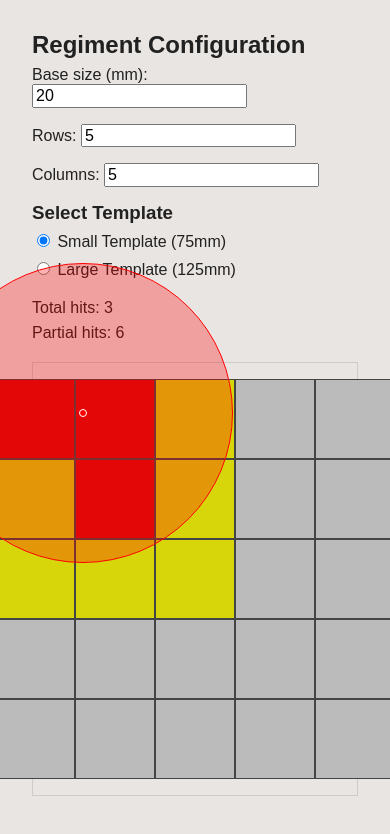
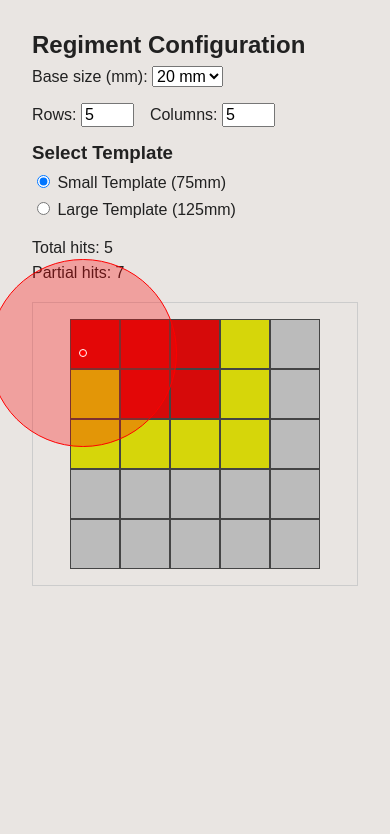
Before and after one commit to mvierapac/warhammer-template-impact-calculator, a Vue app: page / in a window 390 px wide. Shown: the top 834 px of the page. Built offline with nearby package versions, Linux system fonts and the light colour scheme.

Commit message:
Added: mobile feature

```diff
--- a/src/composables/useDrag.js
+++ b/src/composables/useDrag.js
@@ -12,19 +12,32 @@ export function useDrag(battlefieldRef, updateRectsCallback) {
     }
   };
 
-  const onMouseDown = (event) => {
+  const startDrag = (clientX, clientY) => {
     isDragging = true;
     updateBattlefieldRect();
     updateRectsCallback();
 
-    const mouseX = event.clientX - battlefieldRect.value.x;
-    const mouseY = event.clientY - battlefieldRect.value.y;
+    const mouseX = clientX - battlefieldRect.value.x;
+    const mouseY = clientY - battlefieldRect.value.y;
 
     offset.x = mouseX - position.value.x;
     offset.y = mouseY - position.value.y;
 
     window.addEventListener('mousemove', onMouseMove);
     window.addEventListener('mouseup', onMouseUp);
+
+    window.addEventListener('touchmove', onTouchMove);
+    window.addEventListener('touchend', onTouchEnd);
+  };
+
+  const onMouseDown = (event) => {
+    event.preventDefault(); // prevent text selection
+    startDrag(event.clientX, event.clientY);
+  };
+
+  const onTouchStart = (event) => {
+    const touch = event.touches[0];
+    startDrag(touch.clientX, touch.clientY);
   };
 
   const onMouseMove = (event) => {
@@ -37,10 +50,33 @@ export function useDrag(battlefieldRef, updateRectsCallback) {
     position.value.y = mouseY - offset.y;
   };
 
-  const onMouseUp = () => {
+  const onTouchMove = (event) => {
+    if (!isDragging) return;
+
+    const touch = event.touches[0];
+    const touchX = touch.clientX - battlefieldRect.value.x;
+    const touchY = touch.clientY - battlefieldRect.value.y;
+
+    position.value.x = touchX - offset.x;
+    position.value.y = touchY - offset.y;
+  };
+
+  const endDrag = () => {
     isDragging = false;
+
     window.removeEventListener('mousemove', onMouseMove);
     window.removeEventListener('mouseup', onMouseUp);
+
+    window.removeEventListener('touchmove', onTouchMove);
+    window.removeEventListener('touchend', onTouchEnd);
+  };
+
+  const onMouseUp = () => {
+    endDrag();
+  };
+
+  const onTouchEnd = () => {
+    endDrag();
   };
 
   onMounted(() => {
@@ -54,5 +90,6 @@ export function useDrag(battlefieldRef, updateRectsCallback) {
   return {
     position,
     onMouseDown,
+    onTouchStart,
   };
 }
--- a/src/views/HomeView.vue
+++ b/src/views/HomeView.vue
@@ -5,7 +5,7 @@ import { useScale } from '@composables/useScale.js';
 import { useDrag } from '@composables/useDrag.js';
 import { useImpactCalculator } from '@composables/useImpactCalculator.js';
 
-// Escala general del sistema
+// System scales
 const {
   baseSize,
   rows,
@@ -15,6 +15,7 @@ const {
   regimentHeightPx,
   templateSizePx,
   templateSize,
+  scaleFactor,
 } = useScale();
 
 const templates = [
@@ -22,14 +23,14 @@ const templates = [
   { name: 'Large Template', size: 125 },
 ];
 
-// Refs de los contenedores
+// Refs
 const battlefieldRef = ref(null);
 const battlefieldRect = ref({ x: 0, y: 0 });
 
 const regimentRef = ref(null);
 const regimentRect = ref({ x: 0, y: 0 });
 
-// Funciones de actualización de rects
+// rects updates
 const updateBattlefieldRect = () => {
   if (battlefieldRef.value) {
     battlefieldRect.value = battlefieldRef.value.getBoundingClientRect();
@@ -47,14 +48,28 @@ const updateRegimentRect = () => {
 };
 
 onMounted(() => {
+  handleResize();
   updateBattlefieldRect();
   updateRegimentRect();
 
+  window.addEventListener('resize', handleResize);
   window.addEventListener('resize', () => {
     updateBattlefieldRect();
     updateRegimentRect();
   });
 });
+
+const handleResize = () => {
+  const screenWidth = window.innerWidth;
+
+  if (screenWidth <= 600) {
+    scaleFactor.value = 2.5;
+  } else if (screenWidth <= 900) {
+    scaleFactor.value = 3;
+  } else {
+    scaleFactor.value = 4;
+  }
+};
 
 // Bases con posiciones absolutas relativas al battlefield
 const bases = computed(() => {
@@ -73,7 +88,11 @@ const bases = computed(() => {
 });
 
 // Drag logic
-const { position: templatePosition, onMouseDown } = useDrag(battlefieldRef, updateRegimentRect);
+const {
+  position: templatePosition,
+  onMouseDown,
+  onTouchStart,
+} = useDrag(battlefieldRef, updateRegimentRect);
 
 // Impact calculation
 const { impactedBases, impactSummary } = useImpactCalculator(
@@ -89,26 +108,44 @@ const selectedTemplate = ref(templates[0].size);
 watch(selectedTemplate, (newSize) => {
   templateSize.value = newSize;
 });
+
+const baseSizes = [20, 25];
+
+const validateRows = () => {
+  if (rows.value < 1) rows.value = 1;
+  if (rows.value > 8) rows.value = 8;
+};
+
+const validateColumns = () => {
+  if (columns.value < 1) columns.value = 1;
+  if (columns.value > 7) columns.value = 7;
+};
 </script>
 
 <template>
   <div class="config-panel">
     <h2>Regiment Configuration</h2>
     <div class="config-panel__inputs">
+      <div class="input-row">
         <label>
           Base size (mm):
-        <input type="number" v-model="baseSize" />
+          <select v-model="baseSize">
+            <option v-for="size in baseSizes" :key="size" :value="size">{{ size }} mm</option>
+          </select>
         </label>
+      </div>
 
+      <div class="input-row">
         <label>
           Rows:
-        <input type="number" v-model="rows" />
+          <input type="number" v-model.number="rows" min="1" max="8" @change="validateRows" />
         </label>
 
         <label>
           Columns:
-        <input type="number" v-model="columns" />
+          <input type="number" v-model.number="columns" min="1" max="7" @change="validateColumns" />
         </label>
+      </div>
     </div>
 
     <div class="template-selector">
@@ -159,6 +196,7 @@ watch(selectedTemplate, (newSize) => {
         top: `${templatePosition.y - templateSizePx / 2}px`,
       }"
       @mousedown="onMouseDown"
+      @touchstart.prevent="onTouchStart"
     >
       <div class="center-marker"></div>
     </div>
@@ -172,8 +210,13 @@ watch(selectedTemplate, (newSize) => {
 
 .config-panel__inputs {
   display: flex;
-  flex-wrap: wrap;
-  gap: 16px;
+  flex-direction: column;
+  gap: 1rem;
+}
+
+.input-row {
+  display: flex;
+  gap: 1rem;
 }
 
 .battlefield {
@@ -226,11 +269,11 @@ watch(selectedTemplate, (newSize) => {
 }
 
 .impact-total {
-  background-color: rgba(255, 0, 0, 0.8); /* Red */
+  background-color: rgba(255, 0, 0, 0.8);
 }
 
 .impact-partial {
-  background-color: rgba(255, 255, 0, 0.8); /* Yellow */
+  background-color: rgba(255, 255, 0, 0.8);
 }
 
 .template-selector {
@@ -239,6 +282,7 @@ watch(selectedTemplate, (newSize) => {
 
 .template-selector label {
   display: block;
+  max-width: fit-content;
   margin-bottom: 0.5rem;
 }
 </style>
```
Lines whose indentation alone changed are shown as unchanged.
